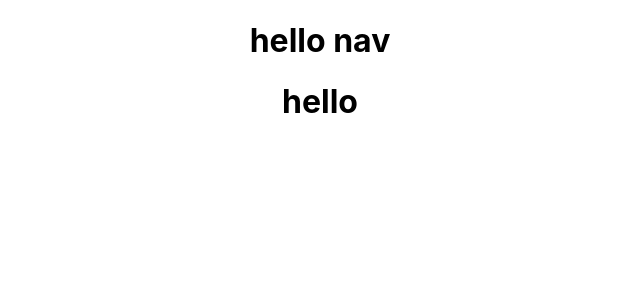
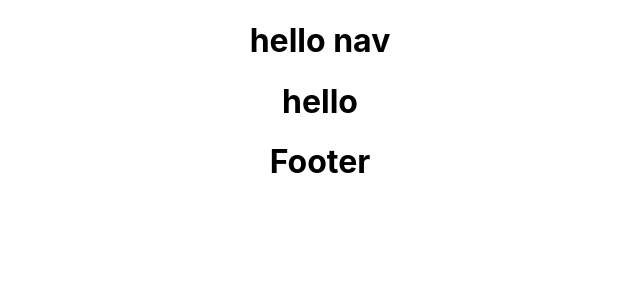
Before and after one commit to BISrat3/Electronic-frontend, a React (Create React App) app in the folder front-end/: page / in a window 1280 px wide. Shown: the top 300 px of the page, without its empty margins (320-960 px from the left). Built offline with nearby package versions, Linux system fonts and the light colour scheme.

Commit message:
Footer test

```diff
--- a/front-end/src/App.js
+++ b/front-end/src/App.js
@@ -1,11 +1,12 @@
 import './App.css';
 import Nav from '../src/components/Nav'
+import Footer from './components/Footer';
 function App() {
   return (
     <div className="App">
       <Nav />
       <h1>hello</h1>
-
+      <Footer />
     </div>
   );
 }
--- /dev/null
+++ b/front-end/src/components/Footer.js
@@ -0,0 +1,11 @@
+const Footer = () =>{
+    return (
+        <>
+        <h1>
+            Footer
+        </h1>
+        </>
+    )
+}
+
+export default Footer
```
